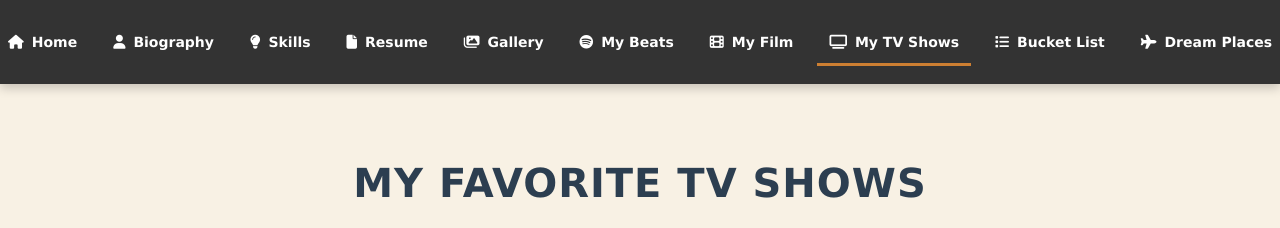
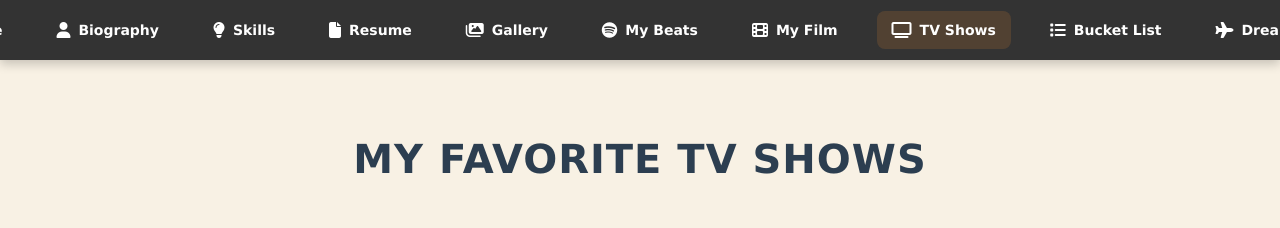
Before and after one commit to Saiqt07/tv-shows, a plain HTML site: page index.html in a window 1280 px wide. Shown: the top 228 px of the page. Drawn offline with Linux system fonts and the light colour scheme.

Commit message:
Add files via upload

```diff
--- a/index.html
+++ b/index.html
@@ -9,6 +9,7 @@
 </head>
 <body>
     <nav class="main-nav">
+        <div class="main-nav-container">
             <ul>
                 <li><a href="https://saiqt07.github.io/website/"><i class="fa-solid fa-house"></i> Home</a></li>
                 <li><a href="https://saiqt07.github.io/Bio/"><i class="fa-solid fa-user"></i> Biography</a></li>
@@ -17,10 +18,11 @@
                 <li><a href="https://saiqt07.github.io/photo-dump/"><i class="fa-solid fa-images"></i> Gallery</a></li>
                 <li><a href="https://saiqt07.github.io/My-beats/"><i class="fa-brands fa-spotify"></i> My Beats</a></li>
                 <li><a href="https://saiqt07.github.io/My-film/"><i class="fa-solid fa-film"></i> My Film</a></li>
-            <li class="active"><a href="https://saiqt07.github.io/tv-shows/"><i class="fa-solid fa-tv"></i> My TV Shows</a></li>
+                <li class="active"><a href="https://saiqt07.github.io/tv-shows/"><i class="fa-solid fa-tv"></i> TV Shows</a></li>
                 <li><a href="https://saiqt07.github.io/bucket-list/"><i class="fas fa-list"></i> Bucket List</a></li>
                 <li><a href="https://saiqt07.github.io/places/"><i class="fa-solid fa-plane"></i> Dream Places</a></li>
             </ul>
+        </div>
     </nav>
 
     <div class="container">
@@ -157,7 +159,7 @@
 
             <div class="media-container">
                 <div class="poster-column">
-                    <img src="https://i.pinimg.com/736x/ec/7a/55/ec7a552a7057864fbaa0c70befc48d01.jpg" alt="My Love from the Star Poster" class="poster">
+                    <img src="https://m.media-amazon.com/images/M/MV5BNDJhYTk2MTctZmVmOS00OTViLTgxNjQtMzQxOTRiMDdmNGRjXkEyXkFqcGdeQXVyMTMxODk2OTU@._V1_FMjpg_UX1000_.jpg" alt="My Love from the Star Poster" class="poster">
                     <div class="rating">8.8/10</div>
                 </div>
 
--- a/tvshow.css
+++ b/tvshow.css
@@ -8,82 +8,80 @@ body {
     line-height: 1.6;
 }
 
-/* Navigation */
 .main-nav {
     background-color: #333333;
-    padding: 15px 0;
-    box-shadow: 0 4px 10px rgba(0, 0, 0, 0.2);
+    height: 60px;
+    width: 100%;
     position: sticky;
     top: 0;
+    left: 0;
+    right: 0;
     z-index: 100;
+    box-shadow: 0 4px 10px rgba(0, 0, 0, 0.2);
+    display: flex;
+    justify-content: center;
+    align-items: center;
 }
 
 .main-nav ul {
     list-style: none;
-    margin: 0;
-    padding: 0 10px;
+    margin: 0 auto;
+    padding: 0 15px;
     display: flex;
+    height: 100%;
+    align-items: center;
+    max-width: 100vw;
+    overflow-x: auto;
+    scrollbar-width: none;
     justify-content: center;
-    align-items: center;
-    flex-wrap: nowrap;
-    overflow-x: auto;
-    white-space: nowrap;
-    scrollbar-width: thin;
-    scrollbar-color: #cd7f32 #333333;
 }
 
 .main-nav ul::-webkit-scrollbar {
-    height: 5px;
-}
-
-.main-nav ul::-webkit-scrollbar-track {
-    background: #333333;
-}
-
-.main-nav ul::-webkit-scrollbar-thumb {
-    background-color: #cd7f32;
-    border-radius: 10px;
+    display: none;
 }
 
 .main-nav li {
-    margin: 8px 6px;
+    margin: 0 12px;
+    display: inline-flex;
+    align-items: center;
+    height: 100%;
     position: relative;
+    flex-shrink: 0;
 }
 
-.main-nav li.active {
-    position: relative;
+.main-nav a {
+    color: white;
+    text-decoration: none;
+    font-size: 14px;
+    font-weight: bold;
+    padding: 8px 15px;
+    border-radius: 8px;
+    transition: all 0.3s ease;
+    display: flex;
+    align-items: center;
+    white-space: nowrap;
+}
+
+.main-nav a:hover {
+    background-color: #4682b4;
+}
+
+.main-nav i {
+    margin-right: 8px;
+    font-size: 16px;
+}
+
+.main-nav li.active a {
+    background-color: rgba(205, 127, 50, 0.2);
 }
 
 .main-nav li.active::after {
     content: '';
     position: absolute;
-    bottom: -5px;
-    left: 0;
-    width: 100%;
+    bottom: 10px;
+    left: 15px;
+    right: 15px;
     height: 3px;
-    background-color: #cd7f32;
-}
-
-.main-nav a {
-    text-decoration: none;
-    color: white;
-    font-size: 14px;
-    font-weight: bold;
-    padding: 8px 12px;
-    border-radius: 5px;
-    transition: all 0.3s ease;
-    display: flex;
-    align-items: center;
-}
-
-.main-nav a:hover {
-    background-color: #4682b4;
-    color: white;
-    transform: translateY(-2px);
-}
-
-.main-nav i {
-    margin-right: 8px;
 }
 
 /* Main Content */
```
Lines whose indentation alone changed are shown as unchanged.
